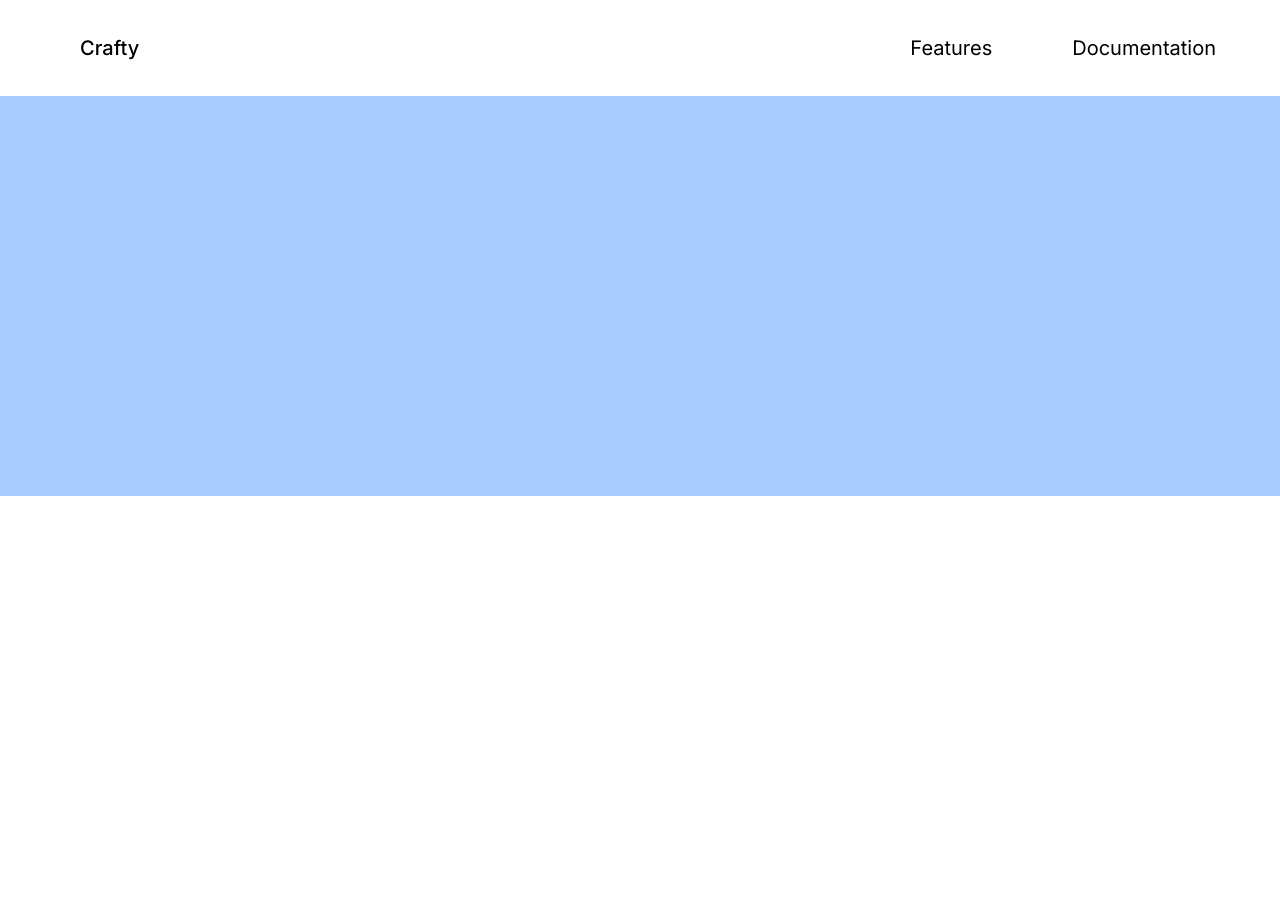
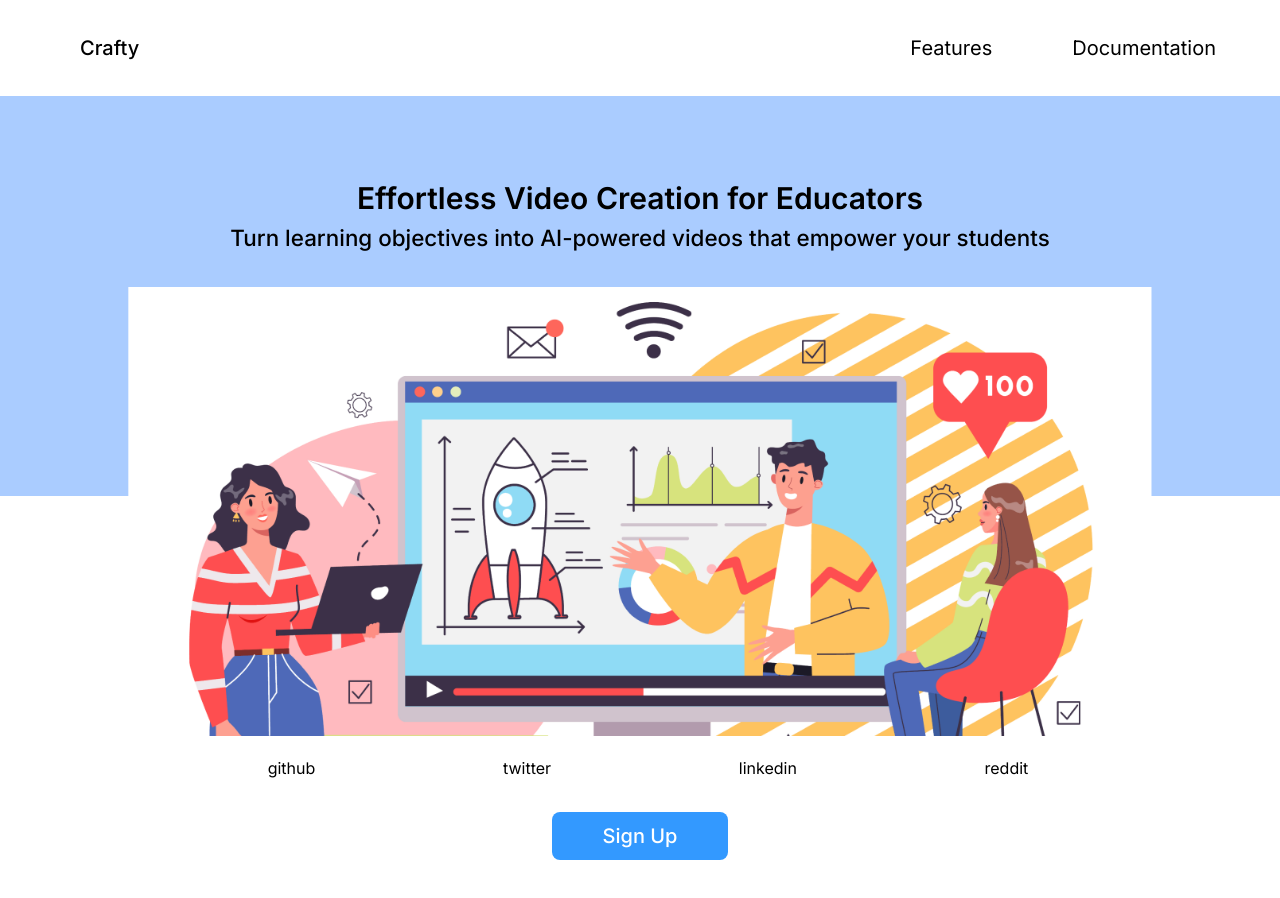
Before and after one commit to KnoWhiz/CraftyFrontend, a Next.js app: page / in a window 1280 px wide. Shown: the top 898 px of the page. Before the commit the page ends 800 px from the top, so only its background shows below. Built offline with nearby package versions, Linux system fonts and the light colour scheme.

Commit message:
Add footer & finish demo

```diff
--- a/src/app/page.tsx
+++ b/src/app/page.tsx
@@ -1,11 +1,13 @@
 import NavBar from "@/components/NavBar";
 import Demo from "@/components/Demo";
+import Footer from "@/components/Footer";
 
 export default function Home() {
   return (
-    <>
+    <div className="h-screen w-screen">
       <NavBar />
       <Demo />
-    </>
+      <Footer />
+    </div>
   );
 }
--- a/src/components/Demo.tsx
+++ b/src/components/Demo.tsx
@@ -1,7 +1,35 @@
 import React from "react";
 
 const Demo = () => {
-  return <div className="bg-main-blue w-full h-[25rem] mt-24"></div>;
+  return (
+    <div className="bg-main-blue w-full h-1/2 mt-24">
+      <div className="flex flex-col justify-center items-center">
+        <div
+          id="demo text"
+          className="flex flex-col mb-1 mt-20 items-center justify-center text-main-black"
+        >
+          <h1 className="text-3xl font-Inter font-semibold text-main-black">
+            Effortless Video Creation for Educators
+          </h1>
+          <h2 className="font-Inter mb-4 text-2xl font-medium">
+            Turn learning objectives into AI-powered videos that empower your
+            students
+          </h2>
+        </div>
+        <img
+          src="assets/LandingPagePlaceholder.png"
+          alt="Placeholder"
+          className="mt-3 w-4/5 mb-16"
+        />
+        <button
+          type="button"
+          className="font-Inter h-12 w-44 mb-24 rounded-lg bg-button-blue text-xl font-medium text-main-white"
+        >
+          Sign Up
+        </button>
+      </div>
+    </div>
+  );
 };
 
 export default Demo;
--- /dev/null
+++ b/src/components/Footer.tsx
@@ -0,0 +1,14 @@
+import React from "react";
+
+const Footer = () => {
+  return (
+    <nav className="fixed bottom-0 flex h-16 w-full flex-row items-center justify-evenly bg-main-white pl-20 pr-16 text-main-black">
+      <p>github</p>
+      <p>twitter</p>
+      <p>linkedin</p>
+      <p>reddit</p>
+    </nav>
+  );
+};
+
+export default Footer;
--- a/tailwind.config.ts
+++ b/tailwind.config.ts
@@ -22,28 +22,6 @@ const config: Config = {
     },
     extend: {
       colors: {
-        gray: {
-          100: "#f7fafc",
-          200: "#edf2f7",
-          300: "#e2e8f0",
-          400: "#cbd5e0",
-          500: "#a0aec0",
-          600: "#718096",
-          700: "#4a5568",
-          800: "#2d3748",
-          900: "#1a202c",
-        },
-        blue: {
-          100: "#ebf8ff",
-          200: "#bee3f8",
-          300: "#90cdf4",
-          400: "#63b3ed",
-          500: "#4299e1",
-          600: "#3182ce",
-          700: "#2b6cb0",
-          800: "#2c5282",
-          900: "#2a4365",
-        },
         "main-blue": "#AACCFF",
         "button-blue": "#3399FF",
         "main-black": "#000000",
```
